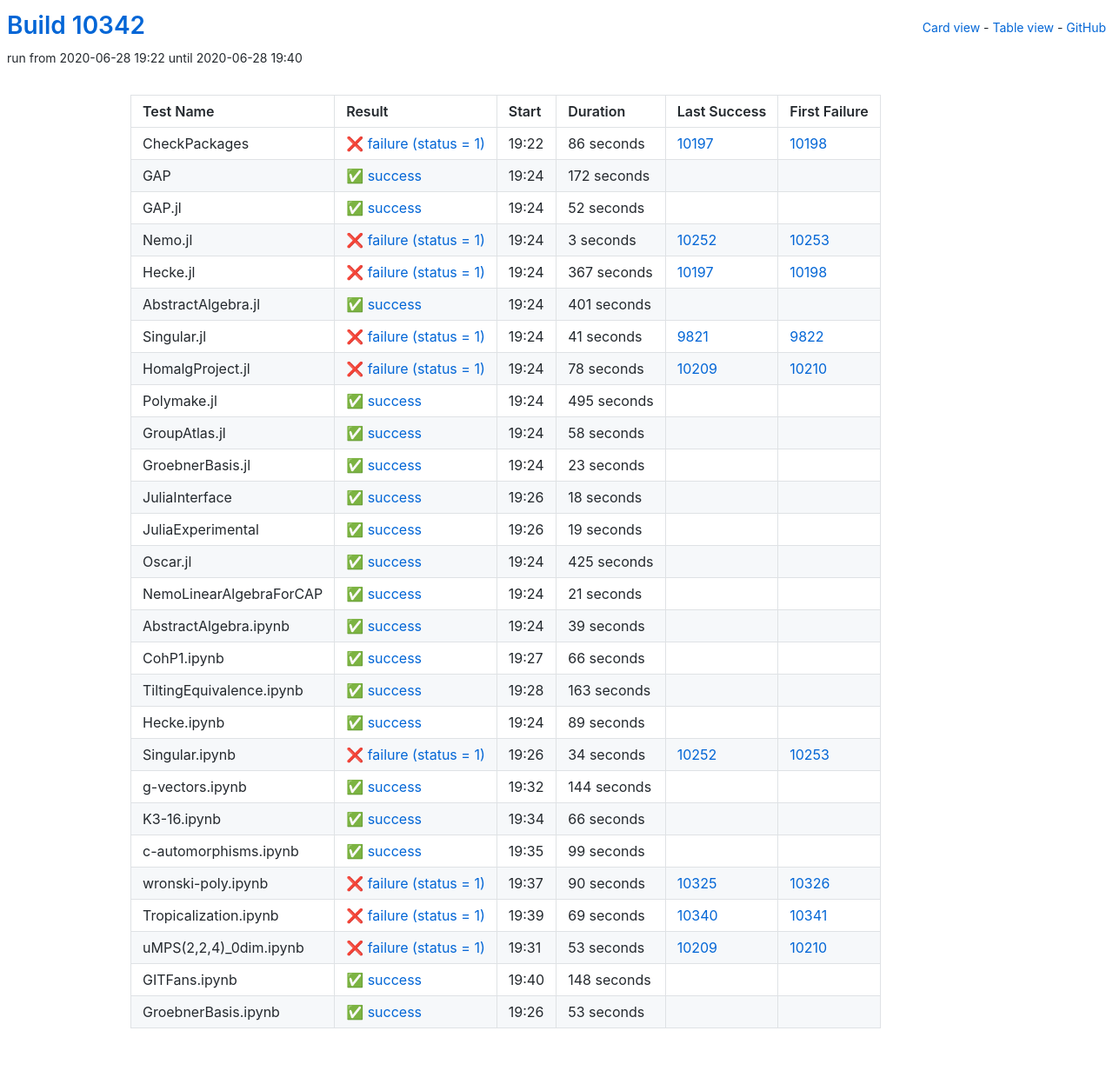
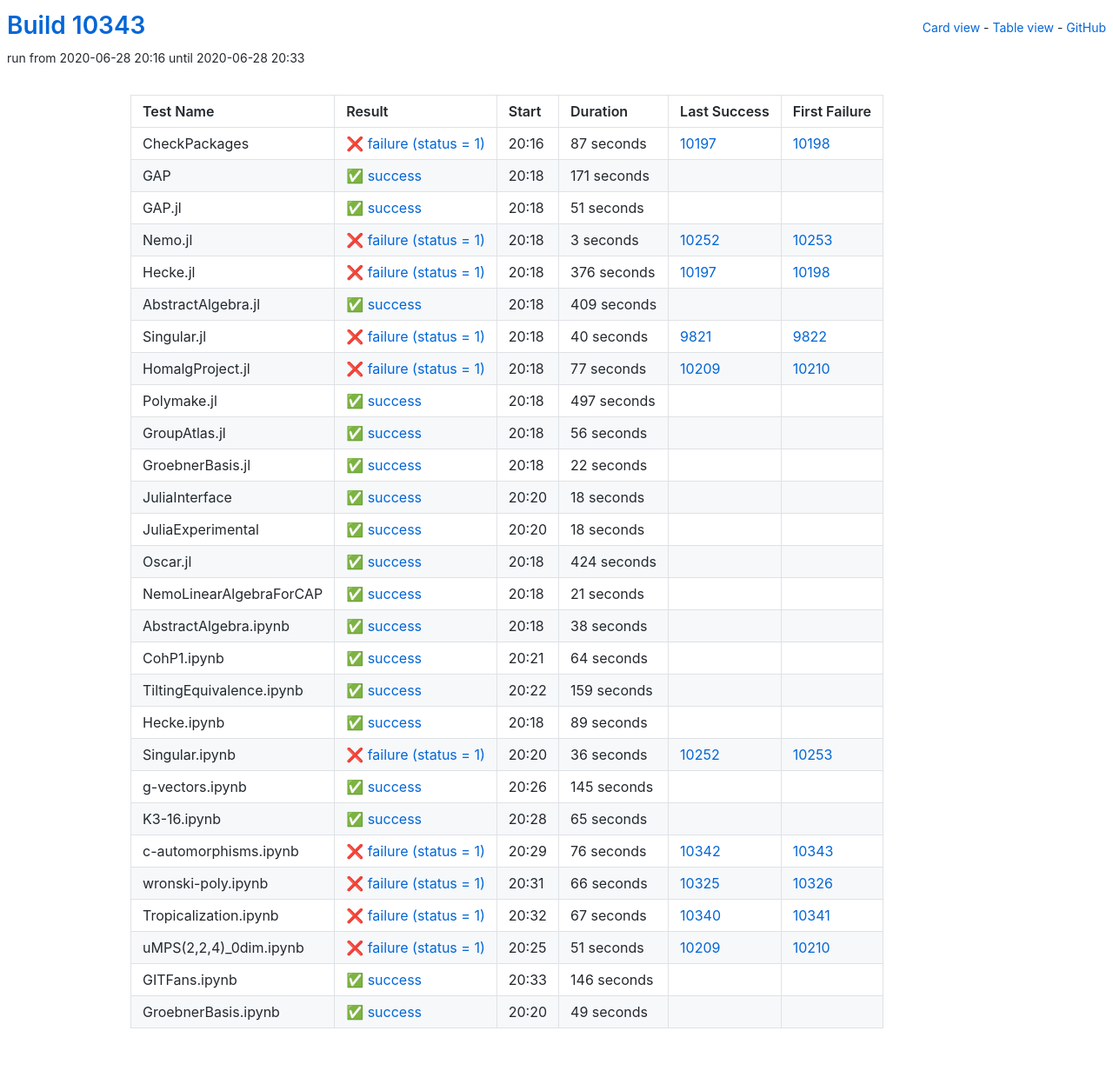
Before and after one commit to oscar-system/oscar-ci-status, a Jekyll site: the page built from table.html, in a window 1280 px wide. Shown: the whole page at 87% size. Built offline with Jekyll 4.4.1, drawn with Linux system fonts in a browser that asks for light colours.

Commit message:
Build #10343

```diff
--- a/_data/ci.yml
+++ b/_data/ci.yml
@@ -1,6 +1,6 @@
 ---
-build: 10342
-build_url: https://oscarci.mathematik.uni-kl.de/job/oscar/10342/
+build: 10343
+build_url: https://oscarci.mathematik.uni-kl.de/job/oscar/10343/
 job: oscar
 organization: oscar-system
 repo: oscar-ci-status
@@ -8,44 +8,44 @@
 tests:
 - name: CheckPackages
   id: checkpackages
-  log: https://oscarci.mathematik.uni-kl.de/job/oscar/10342/artifact/logs/build-10342/CheckPackages.log
-  start: 2020-06-28 19:22
+  log: https://oscarci.mathematik.uni-kl.de/job/oscar/10343/artifact/logs/build-10343/CheckPackages.log
+  start: 2020-06-28 20:16
   success: false
   exitcode: 1
   status: failure
-  duration: 86
+  duration: 87
   last_success: 10197
   last_success_url: https://oscarci.mathematik.uni-kl.de/job/oscar/10197/
   first_failure: 10198
   first_failure_url: https://oscarci.mathematik.uni-kl.de/job/oscar/10198/
 - name: GAP
   id: gap
-  log: https://oscarci.mathematik.uni-kl.de/job/oscar/10342/artifact/logs/build-10342/GAP.log
-  start: 2020-06-28 19:24
+  log: https://oscarci.mathematik.uni-kl.de/job/oscar/10343/artifact/logs/build-10343/GAP.log
+  start: 2020-06-28 20:18
   success: true
   exitcode: 0
   status: success
-  duration: 172
+  duration: 171
   last_success: false
   last_success_url:
   first_failure: false
   first_failure_url:
 - name: GAP.jl
   id: gap-jl
-  log: https://oscarci.mathematik.uni-kl.de/job/oscar/10342/artifact/logs/build-10342/GAP.jl.log
-  start: 2020-06-28 19:24
+  log: https://oscarci.mathematik.uni-kl.de/job/oscar/10343/artifact/logs/build-10343/GAP.jl.log
+  start: 2020-06-28 20:18
   success: true
   exitcode: 0
   status: success
-  duration: 52
+  duration: 51
   last_success: false
   last_success_url:
   first_failure: false
   first_failure_url:
 - name: Nemo.jl
   id: nemo-jl
-  log: https://oscarci.mathematik.uni-kl.de/job/oscar/10342/artifact/logs/build-10342/Nemo.jl.log
-  start: 2020-06-28 19:24
+  log: https://oscarci.mathematik.uni-kl.de/job/oscar/10343/artifact/logs/build-10343/Nemo.jl.log
+  start: 2020-06-28 20:18
   success: false
   exitcode: 1
   status: failure
@@ -56,92 +56,92 @@
   first_failure_url: https://oscarci.mathematik.uni-kl.de/job/oscar/10253/
 - name: Hecke.jl
   id: hecke-jl
-  log: https://oscarci.mathematik.uni-kl.de/job/oscar/10342/artifact/logs/build-10342/Hecke.jl.log
-  start: 2020-06-28 19:24
+  log: https://oscarci.mathematik.uni-kl.de/job/oscar/10343/artifact/logs/build-10343/Hecke.jl.log
+  start: 2020-06-28 20:18
   success: false
   exitcode: 1
   status: failure
-  duration: 367
+  duration: 376
   last_success: 10197
   last_success_url: https://oscarci.mathematik.uni-kl.de/job/oscar/10197/
   first_failure: 10198
   first_failure_url: https://oscarci.mathematik.uni-kl.de/job/oscar/10198/
 - name: AbstractAlgebra.jl
   id: abstractalgebra-jl
-  log: https://oscarci.mathematik.uni-kl.de/job/oscar/10342/artifact/logs/build-10342/AbstractAlgebra.jl.log
-  start: 2020-06-28 19:24
+  log: https://oscarci.mathematik.uni-kl.de/job/oscar/10343/artifact/logs/build-10343/AbstractAlgebra.jl.log
+  start: 2020-06-28 20:18
   success: true
   exitcode: 0
   status: success
-  duration: 401
+  duration: 409
   last_success: false
   last_success_url:
   first_failure: false
   first_failure_url:
 - name: Singular.jl
   id: singular-jl
-  log: https://oscarci.mathematik.uni-kl.de/job/oscar/10342/artifact/logs/build-10342/Singular.jl.log
-  start: 2020-06-28 19:24
+  log: https://oscarci.mathematik.uni-kl.de/job/oscar/10343/artifact/logs/build-10343/Singular.jl.log
+  start: 2020-06-28 20:18
   success: false
   exitcode: 1
   status: failure
-  duration: 41
+  duration: 40
   last_success: 9821
   last_success_url: https://oscarci.mathematik.uni-kl.de/job/oscar/9821/
   first_failure: 9822
   first_failure_url: https://oscarci.mathematik.uni-kl.de/job/oscar/9822/
 - name: HomalgProject.jl
   id: homalgproject-jl
-  log: https://oscarci.mathematik.uni-kl.de/job/oscar/10342/artifact/logs/build-10342/HomalgProject.jl.log
-  start: 2020-06-28 19:24
+  log: https://oscarci.mathematik.uni-kl.de/job/oscar/10343/artifact/logs/build-10343/HomalgProject.jl.log
+  start: 2020-06-28 20:18
   success: false
   exitcode: 1
   status: failure
-  duration: 78
+  duration: 77
   last_success: 10209
   last_success_url: https://oscarci.mathematik.uni-kl.de/job/oscar/10209/
   first_failure: 10210
   first_failure_url: https://oscarci.mathematik.uni-kl.de/job/oscar/10210/
 - name: Polymake.jl
   id: polymake-jl
-  log: https://oscarci.mathematik.uni-kl.de/job/oscar/10342/artifact/logs/build-10342/Polymake.jl.log
-  start: 2020-06-28 19:24
+  log: https://oscarci.mathematik.uni-kl.de/job/oscar/10343/artifact/logs/build-10343/Polymake.jl.log
+  start: 2020-06-28 20:18
   success: true
   exitcode: 0
   status: success
-  duration: 495
+  duration: 497
   last_success: false
   last_success_url:
   first_failure: false
   first_failure_url:
 - name: GroupAtlas.jl
   id: groupatlas-jl
-  log: https://oscarci.mathematik.uni-kl.de/job/oscar/10342/artifact/logs/build-10342/GroupAtlas.jl.log
-  start: 2020-06-28 19:24
+  log: https://oscarci.mathematik.uni-kl.de/job/oscar/10343/artifact/logs/build-10343/GroupAtlas.jl.log
+  start: 2020-06-28 20:18
   success: true
   exitcode: 0
   status: success
-  duration: 58
+  duration: 56
   last_success: false
   last_success_url:
   first_failure: false
   first_failure_url:
 - name: GroebnerBasis.jl
   id: groebnerbasis-jl
-  log: https://oscarci.mathematik.uni-kl.de/job/oscar/10342/artifact/logs/build-10342/GroebnerBasis.jl.log
-  start: 2020-06-28 19:24
+  log: https://oscarci.mathematik.uni-kl.de/job/oscar/10343/artifact/logs/build-10343/GroebnerBasis.jl.log
+  start: 2020-06-28 20:18
   success: true
   exitcode: 0
   status: success
-  duration: 23
+  duration: 22
   last_success: false
   last_success_url:
   first_failure: false
   first_failure_url:
 - name: JuliaInterface
   id: juliainterface
-  log: https://oscarci.mathematik.uni-kl.de/job/oscar/10342/artifact/logs/build-10342/JuliaInterface.log
-  start: 2020-06-28 19:26
+  log: https://oscarci.mathematik.uni-kl.de/job/oscar/10343/artifact/logs/build-10343/JuliaInterface.log
+  start: 2020-06-28 20:20
   success: true
   exitcode: 0
   status: success
@@ -152,32 +152,32 @@
   first_failure_url:
 - name: JuliaExperimental
   id: juliaexperimental
-  log: https://oscarci.mathematik.uni-kl.de/job/oscar/10342/artifact/logs/build-10342/JuliaExperimental.log
-  start: 2020-06-28 19:26
+  log: https://oscarci.mathematik.uni-kl.de/job/oscar/10343/artifact/logs/build-10343/JuliaExperimental.log
+  start: 2020-06-28 20:20
   success: true
   exitcode: 0
   status: success
-  duration: 19
+  duration: 18
   last_success: false
   last_success_url:
   first_failure: false
   first_failure_url:
 - name: Oscar.jl
   id: oscar-jl
-  log: https://oscarci.mathematik.uni-kl.de/job/oscar/10342/artifact/logs/build-10342/Oscar.jl.log
-  start: 2020-06-28 19:24
+  log: https://oscarci.mathematik.uni-kl.de/job/oscar/10343/artifact/logs/build-10343/Oscar.jl.log
+  start: 2020-06-28 20:18
   success: true
   exitcode: 0
   status: success
-  duration: 425
+  duration: 424
   last_success: false
   last_success_url:
   first_failure: false
   first_failure_url:
 - name: NemoLinearAlgebraForCAP
   id: nemolinearalgebraforcap
-  log: https://oscarci.mathematik.uni-kl.de/job/oscar/10342/artifact/logs/build-10342/NemoLinearAlgebraForCAP.log
-  start: 2020-06-28 19:24
+  log: https://oscarci.mathematik.uni-kl.de/job/oscar/10343/artifact/logs/build-10343/NemoLinearAlgebraForCAP.log
+  start: 2020-06-28 20:18
   success: true
   exitcode: 0
   status: success
@@ -188,44 +188,44 @@
   first_failure_url:
 - name: AbstractAlgebra.ipynb
   id: abstractalgebra-ipynb
-  log: https://oscarci.mathematik.uni-kl.de/job/oscar/10342/artifact/logs/build-10342/AbstractAlgebra.ipynb.log
-  start: 2020-06-28 19:24
+  log: https://oscarci.mathematik.uni-kl.de/job/oscar/10343/artifact/logs/build-10343/AbstractAlgebra.ipynb.log
+  start: 2020-06-28 20:18
   success: true
   exitcode: 0
   status: success
-  duration: 39
+  duration: 38
   last_success: false
   last_success_url:
   first_failure: false
   first_failure_url:
 - name: CohP1.ipynb
   id: cohp1-ipynb
-  log: https://oscarci.mathematik.uni-kl.de/job/oscar/10342/artifact/logs/build-10342/CohP1.ipynb.log
-  start: 2020-06-28 19:27
+  log: https://oscarci.mathematik.uni-kl.de/job/oscar/10343/artifact/logs/build-10343/CohP1.ipynb.log
+  start: 2020-06-28 20:21
   success: true
   exitcode: 0
   status: success
-  duration: 66
+  duration: 64
   last_success: false
   last_success_url:
   first_failure: false
   first_failure_url:
 - name: TiltingEquivalence.ipynb
   id: tiltingequivalence-ipynb
-  log: https://oscarci.mathematik.uni-kl.de/job/oscar/10342/artifact/logs/build-10342/TiltingEquivalence.ipynb.log
-  start: 2020-06-28 19:28
+  log: https://oscarci.mathematik.uni-kl.de/job/oscar/10343/artifact/logs/build-10343/TiltingEquivalence.ipynb.log
+  start: 2020-06-28 20:22
   success: true
   exitcode: 0
   status: success
-  duration: 163
+  duration: 159
   last_success: false
   last_success_url:
   first_failure: false
   first_failure_url:
 - name: Hecke.ipynb
   id: hecke-ipynb
-  log: https://oscarci.mathematik.uni-kl.de/job/oscar/10342/artifact/logs/build-10342/Hecke.ipynb.log
-  start: 2020-06-28 19:24
+  log: https://oscarci.mathematik.uni-kl.de/job/oscar/10343/artifact/logs/build-10343/Hecke.ipynb.log
+  start: 2020-06-28 20:18
   success: true
   exitcode: 0
   status: success
@@ -236,108 +236,108 @@
   first_failure_url:
 - name: Singular.ipynb
   id: singular-ipynb
-  log: https://oscarci.mathematik.uni-kl.de/job/oscar/10342/artifact/logs/build-10342/Singular.ipynb.log
-  start: 2020-06-28 19:26
+  log: https://oscarci.mathematik.uni-kl.de/job/oscar/10343/artifact/logs/build-10343/Singular.ipynb.log
+  start: 2020-06-28 20:20
   success: false
   exitcode: 1
   status: failure
-  duration: 34
+  duration: 36
   last_success: 10252
   last_success_url: https://oscarci.mathematik.uni-kl.de/job/oscar/10252/
   first_failure: 10253
   first_failure_url: https://oscarci.mathematik.uni-kl.de/job/oscar/10253/
 - name: g-vectors.ipynb
   id: g-vectors-ipynb
-  log: https://oscarci.mathematik.uni-kl.de/job/oscar/10342/artifact/logs/build-10342/g-vectors.ipynb.log
-  start: 2020-06-28 19:32
+  log: https://oscarci.mathematik.uni-kl.de/job/oscar/10343/artifact/logs/build-10343/g-vectors.ipynb.log
+  start: 2020-06-28 20:26
   success: true
   exitcode: 0
   status: success
-  duration: 144
+  duration: 145
   last_success: false
   last_success_url:
   first_failure: false
   first_failure_url:
 - name: K3-16.ipynb
   id: k3-16-ipynb
-  log: https://oscarci.mathematik.uni-kl.de/job/oscar/10342/artifact/logs/build-10342/K3-16.ipynb.log
-  start: 2020-06-28 19:34
+  log: https://oscarci.mathematik.uni-kl.de/job/oscar/10343/artifact/logs/build-10343/K3-16.ipynb.log
+  start: 2020-06-28 20:28
   success: true
   exitcode: 0
   status: success
-  duration: 66
+  duration: 65
   last_success: false
   last_success_url:
   first_failure: false
   first_failure_url:
 - name: c-automorphisms.ipynb
   id: c-automorphisms-ipynb
-  log: https://oscarci.mathematik.uni-kl.de/job/oscar/10342/artifact/logs/build-10342/c-automorphisms.ipynb.log
-  start: 2020-06-28 19:35
-  success: true
-  exitcode: 0
-  status: success
-  duration: 99
-  last_success: false
-  last_success_url:
-  first_failure: false
-  first_failure_url:
-- name: wronski-poly.ipynb
-  id: wronski-poly-ipynb
-  log: https://oscarci.mathematik.uni-kl.de/job/oscar/10342/artifact/logs/build-10342/wronski-poly.ipynb.log
-  start: 2020-06-28 19:37
+  log: https://oscarci.mathematik.uni-kl.de/job/oscar/10343/artifact/logs/build-10343/c-automorphisms.ipynb.log
+  start: 2020-06-28 20:29
   success: false
   exitcode: 1
   status: failure
-  duration: 90
+  duration: 76
+  last_success: 10342
+  last_success_url: https://oscarci.mathematik.uni-kl.de/job/oscar/10342/
+  first_failure: 10343
+  first_failure_url: https://oscarci.mathematik.uni-kl.de/job/oscar/10343/
+- name: wronski-poly.ipynb
+  id: wronski-poly-ipynb
+  log: https://oscarci.mathematik.uni-kl.de/job/oscar/10343/artifact/logs/build-10343/wronski-poly.ipynb.log
+  start: 2020-06-28 20:31
+  success: false
+  exitcode: 1
+  status: failure
+  duration: 66
   last_success: 10325
   last_success_url: https://oscarci.mathematik.uni-kl.de/job/oscar/10325/
   first_failure: 10326
   first_failure_url: https://oscarci.mathematik.uni-kl.de/job/oscar/10326/
 - name: Tropicalization.ipynb
   id: tropicalization-ipynb
-  log: https://oscarci.mathematik.uni-kl.de/job/oscar/10342/artifact/logs/build-10342/Tropicalization.ipynb.log
-  start: 2020-06-28 19:39
+  log: https://oscarci.mathematik.uni-kl.de/job/oscar/10343/artifact/logs/build-10343/Tropicalization.ipynb.log
+  start: 2020-06-28 20:32
   success: false
   exitcode: 1
   status: failure
-  duration: 69
+  duration: 67
   last_success: 10340
   last_success_url: https://oscarci.mathematik.uni-kl.de/job/oscar/10340/
   first_failure: 10341
   first_failure_url: https://oscarci.mathematik.uni-kl.de/job/oscar/10341/
 - name: uMPS(2,2,4)_0dim.ipynb
   id: umps-2-2-4-0dim-ipynb
-  log: https://oscarci.mathematik.uni-kl.de/job/oscar/10342/artifact/logs/build-10342/uMPS-2-2-4-_0dim.ipynb.log
-  start: 2020-06-28 19:31
+  log: https://oscarci.mathematik.uni-kl.de/job/oscar/10343/artifact/logs/build-10343/uMPS-2-2-4-_0dim.ipynb.log
+  start: 2020-06-28 20:25
   success: false
   exitcode: 1
   status: failure
-  duration: 53
+  duration: 51
   last_success: 10209
   last_success_url: https://oscarci.mathematik.uni-kl.de/job/oscar/10209/
   first_failure: 10210
   first_failure_url: https://oscarci.mathematik.uni-kl.de/job/oscar/10210/
 - name: GITFans.ipynb
   id: gitfans-ipynb
-  log: https://oscarci.mathematik.uni-kl.de/job/oscar/10342/artifact/logs/build-10342/GITFans.ipynb.log
-  start: 2020-06-28 19:40
+  log: https://oscarci.mathematik.uni-kl.de/job/oscar/10343/artifact/logs/build-10343/GITFans.ipynb.log
+  start: 2020-06-28 20:33
   success: true
   exitcode: 0
   status: success
-  duration: 148
+  duration: 146
   last_success: false
   last_success_url:
   first_failure: false
   first_failure_url:
 - name: GroebnerBasis.ipynb
   id: groebnerbasis-ipynb
-  log: https://oscarci.mathematik.uni-kl.de/job/oscar/10342/artifact/logs/build-10342/GroebnerBasis.ipynb.log
-  start: 2020-06-28 19:26
+  log: https://oscarci.mathematik.uni-kl.de/job/oscar/10343/artifact/logs/build-10343/GroebnerBasis.ipynb.log
+  start: 2020-06-28 20:20
   success: true
   exitcode: 0
   status: success
-  duration: 53
+  duration: 49
   last_success: false
   last_success_url:
   first_failure: false
```
Also changed, not shown: README.md.
